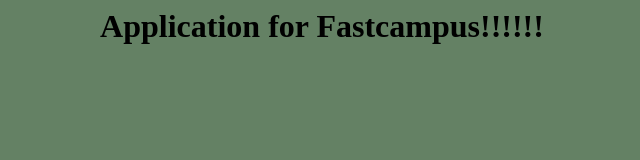
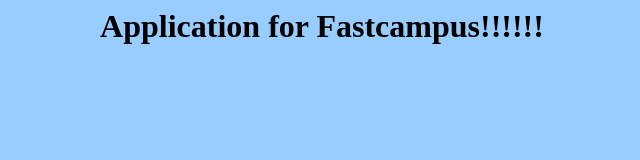
Before and after one commit to D7MeKz/nginx-ecs-test, a plain HTML site: page index.html in a window 1280 px wide. Shown: the whole page, without its empty margins (318-958 px from the left). Drawn offline with Linux system fonts and the light colour scheme.

Commit message:
Fix Color

```diff
--- a/index.html
+++ b/index.html
@@ -1,7 +1,7 @@
 <head>
   <title>Fastcampus Application</title>
 </head>
-<body style="background-color: rgb(100, 129, 100)">
+<body style="background-color: rgb(153, 204, 255)">
   <h1 style="color: rgb(0, 0, 0); text-align: center">
     Application for Fastcampus!!!!!!
   </h1>
```
